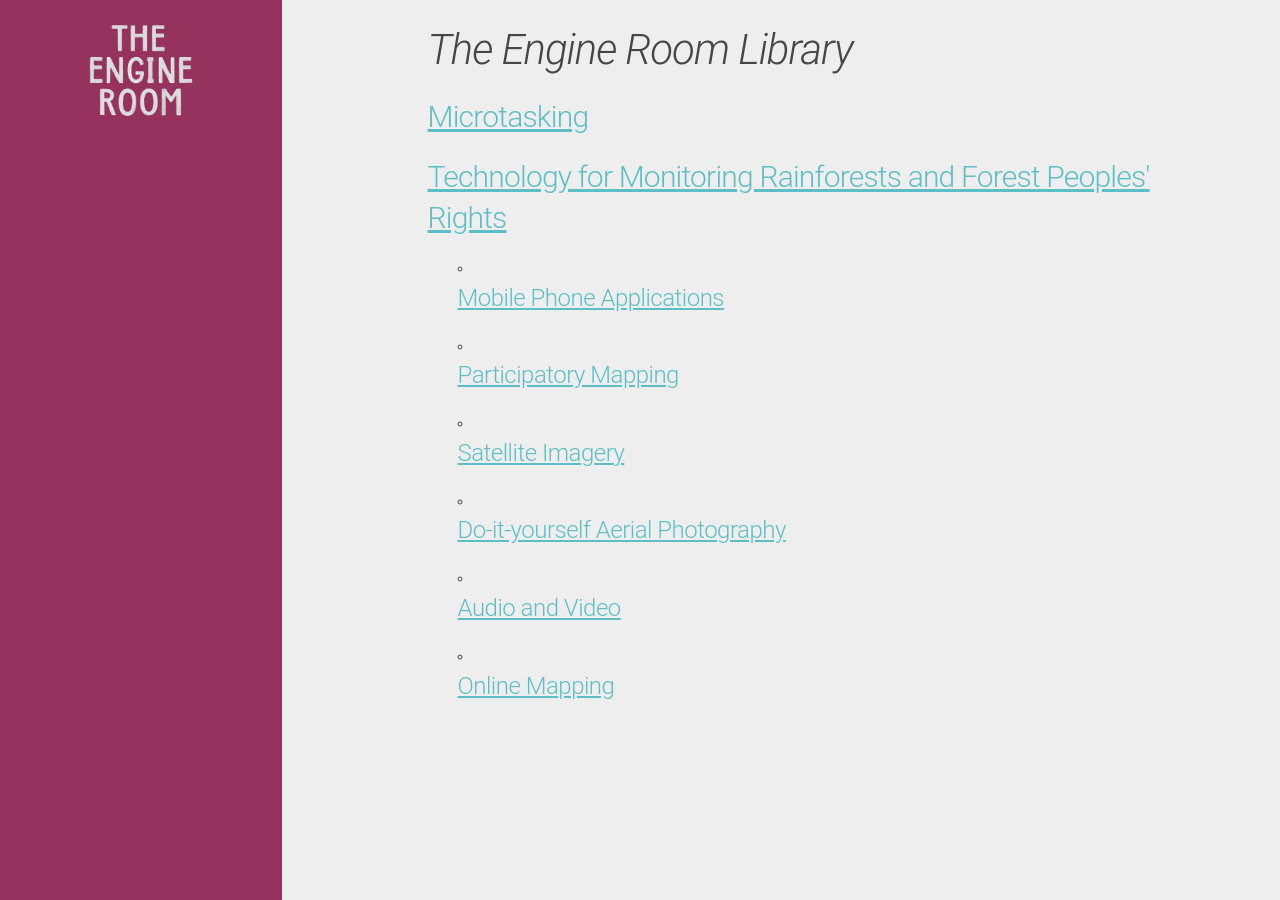
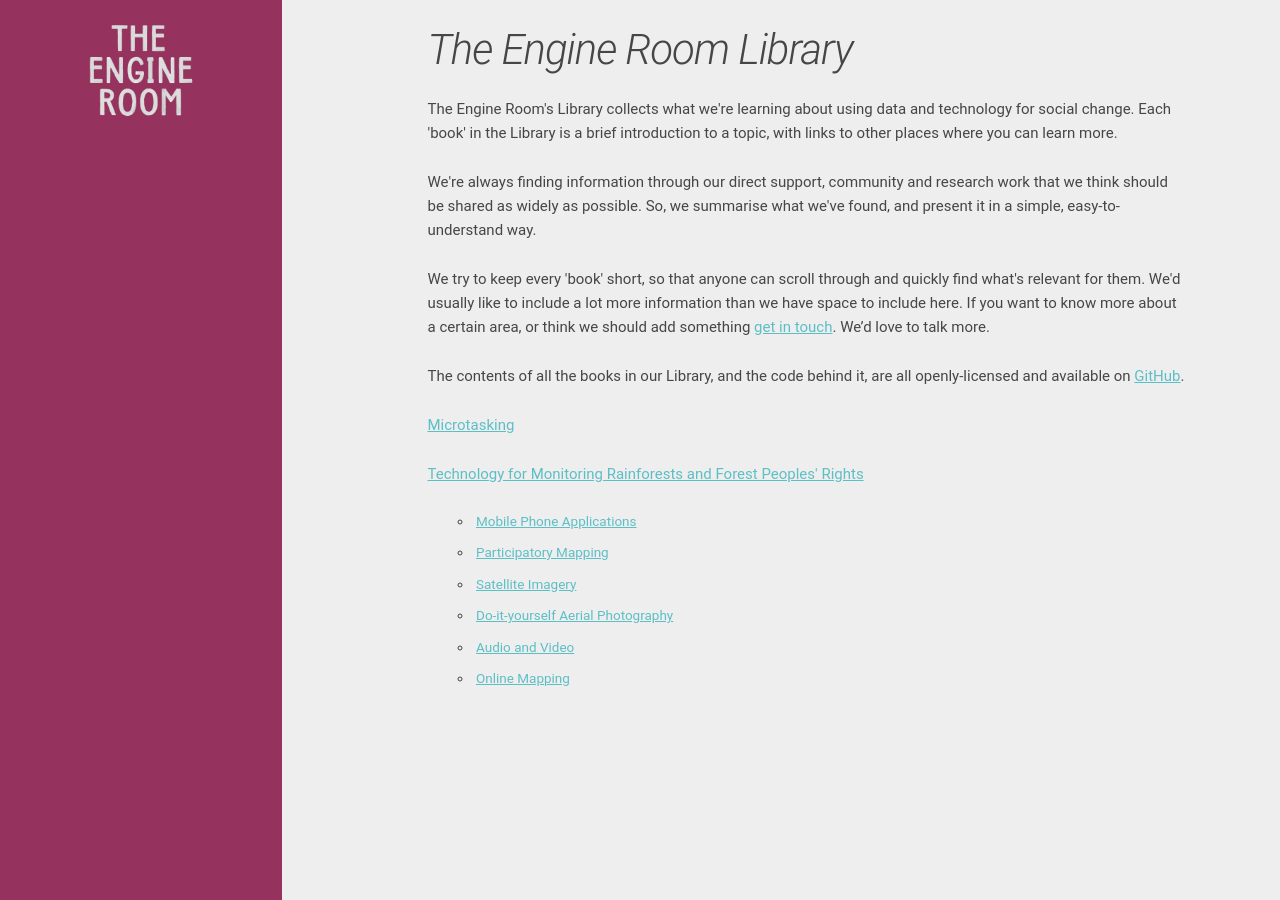
Before and after one commit to the-engine-room/library, a Jekyll site: the page built from index.html, in a window 1280 px wide. Built offline with Jekyll 4.4.1, drawn with Linux system fonts in a browser that asks for light colours; nearby versions of some CDN libraries; comment, search, counter and statistics services are not loaded.

Commit message:
Put new text on homepage.

```diff
--- a/index.html
+++ b/index.html
@@ -10,14 +10,21 @@ themecolor: "#95335E"
 
 	<br>
  	<h2><i>The Engine Room Library</i></h2>
- 	<h4><a href="/microtasking">Microtasking</a></h4>
- 	<h4><a href="/rainforest-tech">Technology for Monitoring Rainforests and Forest Peoples' Rights</a></h4>
+
+ 	<p>The Engine Room's Library collects what we're learning about using data and technology for social change. Each 'book' in the Library is a brief introduction to a topic, with links to other places where you can learn more.</p>
+ 	<p>We're always finding information through our direct support, community and research work that we think should be shared as widely as possible. So, we summarise what we've found, and present it in a simple, easy-to-understand way.</p>
+ 	<p>We try to keep every 'book' short, so that anyone can scroll through and quickly find what's relevant for them. We'd usually like to include a lot more information than we have space to include here. If you want to know more about a certain area, or think we should add something <a href="http://theengineroom.org/contact/">get in touch</a>. We’d love to talk more.</p>
+
+	<p>The contents of all the books in our Library, and the code behind it, are all openly-licensed and available on <a href="https://github.com/the-engine-room/library">GitHub</a>.
+
+ 	<p><a href="/microtasking">Microtasking</a></p>
+ 	<p><a href="/rainforest-tech">Technology for Monitoring Rainforests and Forest Peoples' Rights</a></p>
  	<ul>
- 	<li><h5><a href="/rainforest-tech-mobile-phones">Mobile Phone Applications</a></h5></li>
-	<li><h5><a href="/rainforest-tech-participatory-mapping">Participatory Mapping</a></h5></li>
-	<li><h5><a href="/rainforest-tech-satellite-imagery">Satellite Imagery</a></h5></li>
-	<li><h5><a href="/rainforest-tech-diy-aerial">Do-it-yourself Aerial Photography</a></h5></li>
-	<li><h5><a href="/rainforest-tech-audio-video">Audio and Video</a></h5></li>
-	<li><h5><a href="/rainforest-tech-online-maps">Online Mapping</a></h5></li>
+ 	<li><a href="/rainforest-tech-mobile-phones">Mobile Phone Applications</a></li>
+	<li><a href="/rainforest-tech-participatory-mapping">Participatory Mapping</a></li>
+	<li><a href="/rainforest-tech-satellite-imagery">Satellite Imagery</a></li>
+	<li><a href="/rainforest-tech-diy-aerial">Do-it-yourself Aerial Photography</a></li>
+	<li><a href="/rainforest-tech-audio-video">Audio and Video</a></li>
+	<li><a href="/rainforest-tech-online-maps">Online Mapping</a></li>
 
 </div>
```
